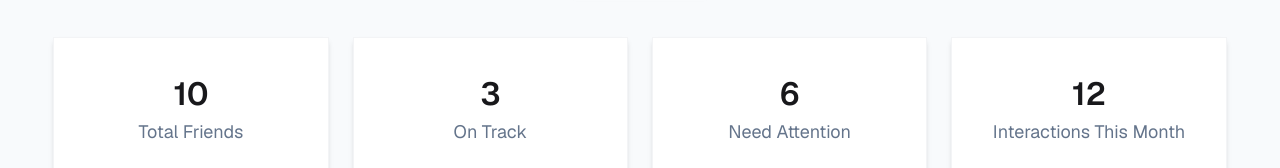
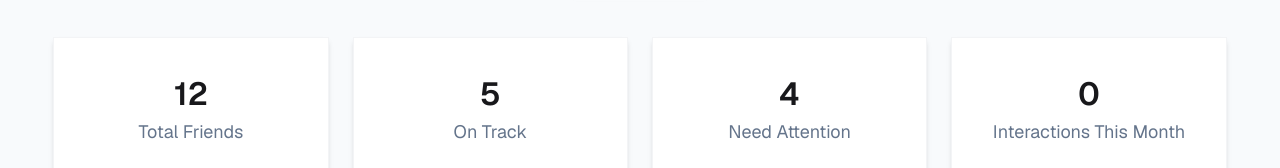
Before and after one commit to ibrahimhosen4045-max/B13-A7-keen-keepers, a React (Vite) app: page / in a window 1280 px wide. Shown: the part 323-491 px from the top of the page. Built offline with nearby package versions, Linux system fonts and the light colour scheme; a web font is replaced by a local one.

Commit message:
improve logic this porject

```diff
--- a/src/ShareComponent/Navber.jsx
+++ b/src/ShareComponent/Navber.jsx
@@ -5,6 +5,7 @@ import { RiHome2Line } from 'react-icons/ri'
 import { NavLink } from 'react-router'
 
 const Navber = () => {
+
   return (
     <div className=' bg-base-100 shadow-sm'>
       <div className="navbar w-11/12 container mx-auto flex flex-col md:flex-row">
--- a/src/component/HomeComponent/StatusCountCard.jsx
+++ b/src/component/HomeComponent/StatusCountCard.jsx
@@ -1,22 +1,28 @@
-import React from 'react'
+import React, { useContext } from 'react'
+import UseHooks from '../../Hooks/UseHooks'
+import { MyContext } from '../../Context/ContextData'
 
 const StatusCountCard = () => {
+  const {friend} = UseHooks()
+  const onTrack = friend.filter(total => total.status === "on-track")
+  const attention = friend.filter(total => total.status === "overdue")
+  const {meetFriend} = useContext(MyContext)
   return (
     <div className='container w-11/12 mx-auto grid grid-cols-2 md:grid-cols-4 gap-6 pb-10'>
       <div className='shadow-md border border-gray-100 p-8 text-center bg-white'>
-        <h1 className='text-[32px] font-semibold'>10</h1>
+        <h1 className='text-[32px] font-semibold'>{friend.length}</h1>
         <p className='text-lg text-[#64748B]'>Total Friends</p>
       </div>
       <div className='shadow-md border border-gray-100 p-8 text-center bg-white'>
-        <h1 className='text-[32px] font-semibold'>3</h1>
+        <h1 className='text-[32px] font-semibold'>{onTrack.length}</h1>
         <p className='text-lg text-[#64748B]'>On Track</p>
       </div>
       <div className='shadow-md border border-gray-100 p-8 text-center bg-white'>
-        <h1 className='text-[32px] font-semibold'>6</h1>
+        <h1 className='text-[32px] font-semibold'>{attention.length}</h1>
         <p className='text-lg text-[#64748B]'>Need Attention</p>
       </div>
       <div className='shadow-md border border-gray-100 p-8 text-center bg-white'>
-        <h1 className='text-[32px] font-semibold'>12</h1>
+        <h1 className='text-[32px] font-semibold'>{meetFriend.length}</h1>
         <p className='text-lg text-[#64748B]'>Interactions This Month</p>
       </div>
     </div>
--- a/src/pages/Stats/Stats.jsx
+++ b/src/pages/Stats/Stats.jsx
@@ -1,6 +1,7 @@
 import React, { useContext } from 'react'
 import { Legend, Pie, PieChart, Tooltip } from 'recharts';
 import { MyContext } from '../../Context/ContextData';
+import image from '../../assets/activity.jpg'
 
 const Stats = () => {
   const {meetFriend, setMeetFriend} = useContext(MyContext)
@@ -17,10 +18,11 @@ const Stats = () => {
   return (
     <div className='w-full h-full bg-[#F8FAFC] pb-20'>
       <div className='container w-11/12 mx-auto pb-5 pt-20'>
-        <h1 className='text-5xl font-bold'>Friendship Analytics</h1>
+        <h1 className='text-3xl lg:text-5xl font-bold'>Friendship Analytics</h1>
       </div>
       <div className='container w-11/12 mx-auto bg-white rounded-2xl py-10 flex flex-col items-center '>
       <h1 className='text-xl font-medium text-[#244D3F] w-full py-3 pl-10'>By Interaction Type:</h1>
+      {meetFriend.length === 0 ? <div className='text-lg font-semibold text-[#244D3F] py-20 flex flex-col items-center'><img className='w-60' src={image} alt="" /><h1>No user activity</h1></div> :
       <PieChart className='py-5' style={{ width: '100%', maxWidth: '500px', maxHeight: '80vh', aspectRatio: 1 }} responsive>
       <Pie
         data={data}
@@ -37,6 +39,7 @@ const Stats = () => {
       <Legend></Legend>
       <Tooltip></Tooltip>
     </PieChart>
+      }
     </div>
     </div>
   )
--- a/src/pages/Timeline/TimeLine.jsx
+++ b/src/pages/Timeline/TimeLine.jsx
@@ -4,7 +4,8 @@ import { LuAlarmClockCheck } from 'react-icons/lu'
 import call from '../../assets/call.png'
 import text from '../../assets/text.png'
 import video from '../../assets/video.png'
-// width: '100%', maxWidth: '500px', maxHeight: '80vh', aspectRatio: 1
+import image from '../../assets/contact.png'
+
 const TimeLine = () => {
   const {meetFriend, setMeetFriend} = useContext(MyContext)
   const [filter, setFilter] = useState("all")
@@ -18,7 +19,7 @@ const TimeLine = () => {
 
   return (
     <div className='py-20 w-full h-full bg-[#F8FAFC]'>
-      <div className='container w-11/12 mx-auto space-y-3'>
+      <div className='container w-11/12 mx-auto space-y-3 py-3'>
         <h1 className='text-5xl font-bold'>Timeline</h1>
         <div>
           <select  defaultValue="" onChange={(e) => setFilter(e.target.value)} className="select text-gray-500 outline-none">
@@ -30,6 +31,7 @@ const TimeLine = () => {
           </select>
         </div>
       </div>
+      {meetFriend.length === 0 ? <div className='font-semibold text-xl container w-11/12 mx-auto bg-white flex flex-col items-center py-10 rounded-2xl shadow'><img className='w-50' src={image} alt="" /> <h1>No Contacts</h1></div> :
       <div className='flex flex-col gap-6 container w-11/12 mx-auto py-6'>
         {filtertype.map((info, index) => <div key={index} className='flex items-center gap-5 p-4 shadow-md border border-gray-100 rounded-lg bg-white'>
           <img src={info.calltype === "text" ? text : info.calltype === "call" ? call : video} alt="" />
@@ -39,6 +41,7 @@ const TimeLine = () => {
           </div>
         </div>)}
       </div>
+      }
     </div>
   )
 }
```
Also changed, not shown: src/assets/activity.jpg (added), src/assets/contact.png (added).
